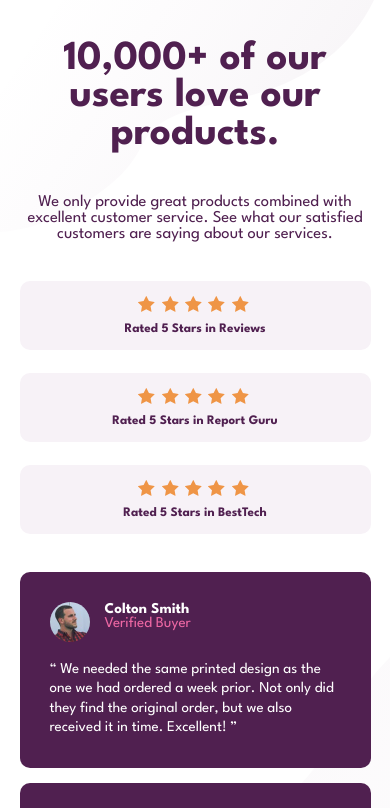
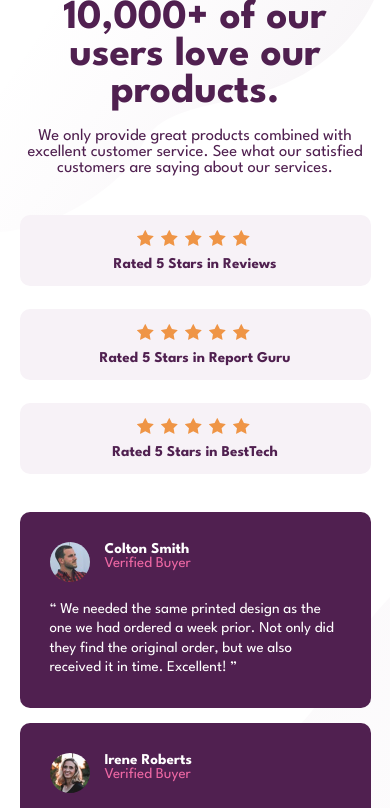
Before and after one commit to DavidPokrajac/socialProofSection, a plain HTML site: page index.html in a window 390 px wide. Shown: the top 808 px of the page. Drawn offline with nearby package versions, Linux system fonts and the light colour scheme; files that its build step writes are made by us from their sources.

Commit message:
Added additional styles

```diff
--- a/styles.scss
+++ b/styles.scss
@@ -36,23 +36,24 @@ main {
 main > section:first-child {
     display: flex;
     margin-bottom: 3rem;
+    color: $veryDarkMagenta;
 }
 
 main > section:first-child .intro {
-    flex: 1 1 50%;
+    flex: 1 1 40%;
 }
 
 main > section:first-child .most-rated {
-    flex: 1 1 50%;
+    flex: 1 1 60%;
 }
 
-main > section:first-child .intro h1 {
-    color: $veryDarkMagenta;
+h1 {
     font-size: 2.75rem;
 }
 
-.intro p {
-    color: $veryDarkMagenta;
+h1,
+h2 {
+    margin: 0;
 }
 
 .most-rated div {
@@ -61,8 +62,7 @@ main > section:first-child .intro h1 {
     font-weight: bold;
     padding: 1rem;
     margin: 1.5rem 0;
-    width: 60%;
-    font-size: 13px;
+    width: 65%;
     border-radius: 10px;
 }
 
@@ -81,12 +81,16 @@ main > section:first-child .intro h1 {
     vertical-align: sub;
 }
 
+.most-rated div:first-of-type {
+    margin-left: 12.5%;
+}
+
 .most-rated div:nth-of-type(2) {
-    margin-left: 10%;
+    margin-left: 25%;
 }
 
 .most-rated div:last-of-type {
-    margin-left: 20%;
+    margin-left: auto;
 }
 
 .reviews {
@@ -118,7 +122,6 @@ main > section:first-child .intro h1 {
 }
 
 .card h2 {
-    margin: 0;
     font-size: 1rem;
 }
 
@@ -149,7 +152,17 @@ blockquote::after {
     transform: translateY(30px);
 }
 
-@media (max-width: 600px) {
+@media (max-width: 1200px) {
+    .most-rated div {
+        width: 75%;
+    }
+
+    .most-rated div:nth-of-type(2) {
+        margin-left: 15%;
+    }
+}
+
+@media (max-width: 900px) {
     body {
         background: no-repeat top left url('./images/bg-pattern-top-mobile.svg'),
     no-repeat bottom right url('./images/bg-pattern-bottom-mobile.svg');
@@ -188,6 +201,7 @@ blockquote::after {
         margin-bottom: 0.5rem;
     }
 
+    .most-rated div:first-of-type,
     .most-rated div:nth-of-type(2),
     .most-rated div:last-of-type {
         margin-left: 0;
```
